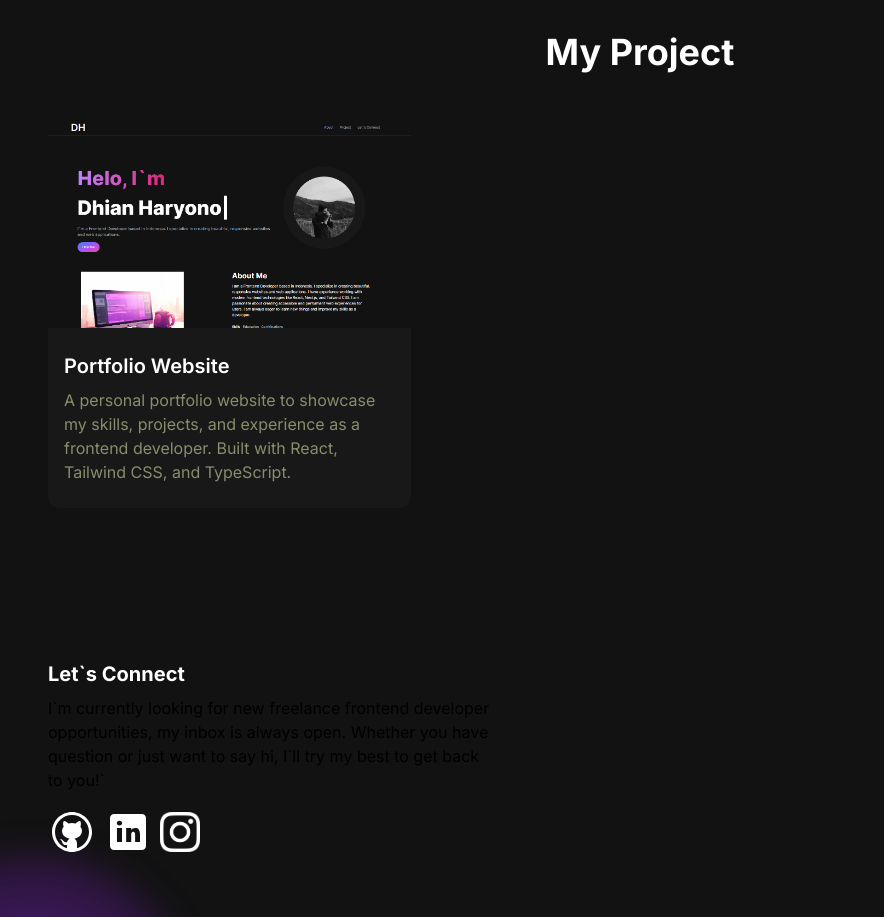
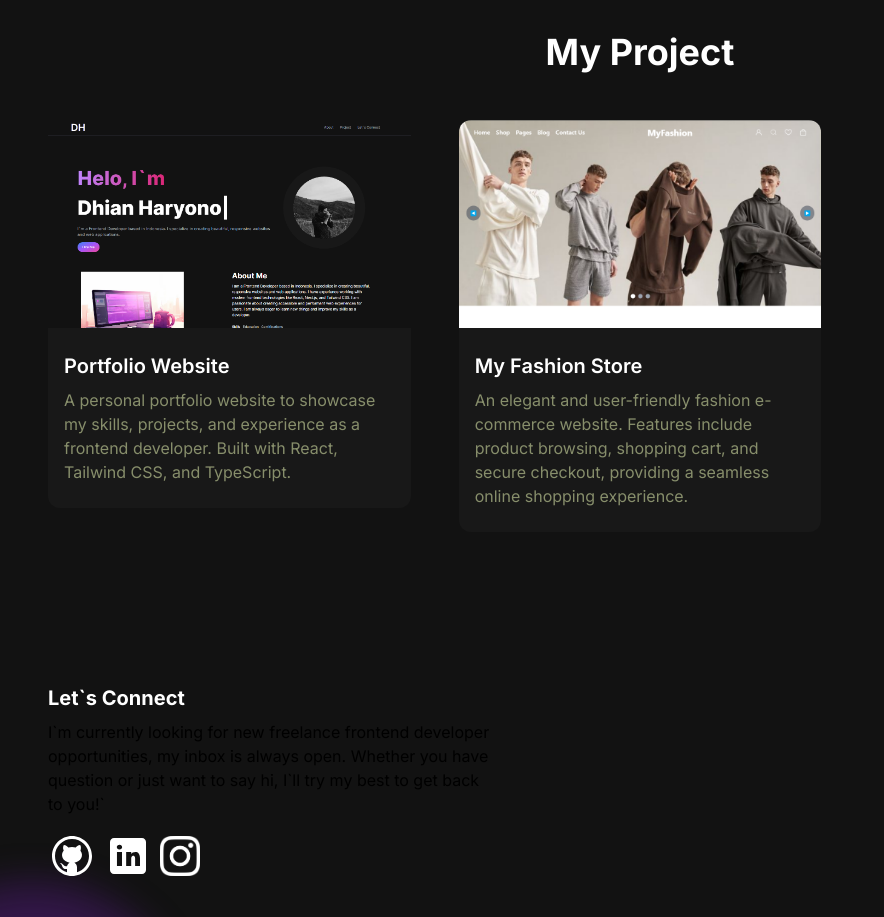
Before and after one commit to dhianharyono/Dhian-Portofolio, a Next.js app: page / in a window 1280 px wide. Shown: the part 1260-2177 px from the top of the page, without its empty margins (0-884 px from the left). Built offline with nearby package versions, Linux system fonts and the light colour scheme.

Commit message:
update new project

```diff
--- a/app/components/utils.jsx
+++ b/app/components/utils.jsx
@@ -59,13 +59,13 @@ export const projectsData = [
       "gitUrl": "https://github.com/dhianharyono/dhian-app",
       "previewUrl": "/"
     },
-    // {
-    //   "id": 2,
-    //   "title": "Soto List",
-    //   "description": "A simple and functional to-do list application for managing tasks. Implemented with React, Tailwind CSS, and TypeScript, featuring task addition, deletion, and completion.",
-    //   "image": "/images/projects/todo-thumbnail.png",
-    //   "tag": ["All", "Web"],
-    //   "gitUrl": "https://github.com/dhianharyono/todo-list",
-    //   "previewUrl": "https://todo-list-blush-mu.vercel.app/"
-    // }
+    {
+      "id": 2,
+      "title": "My Fashion Store",
+      "description": "An elegant and user-friendly fashion e-commerce website. Features include product browsing, shopping cart, and secure checkout, providing a seamless online shopping experience.",
+      "image": "/images/projects/fashion-thumbnail.png",
+      "tag": ["All", "Web"],
+      "gitUrl": "https://github.com/dhianharyono/myfashion",
+      "previewUrl": "https://myfashion-ten.vercel.app/"
+    }
   ];
```
Also changed, not shown: public/images/projects/fashion-thumbnail.png (added).
